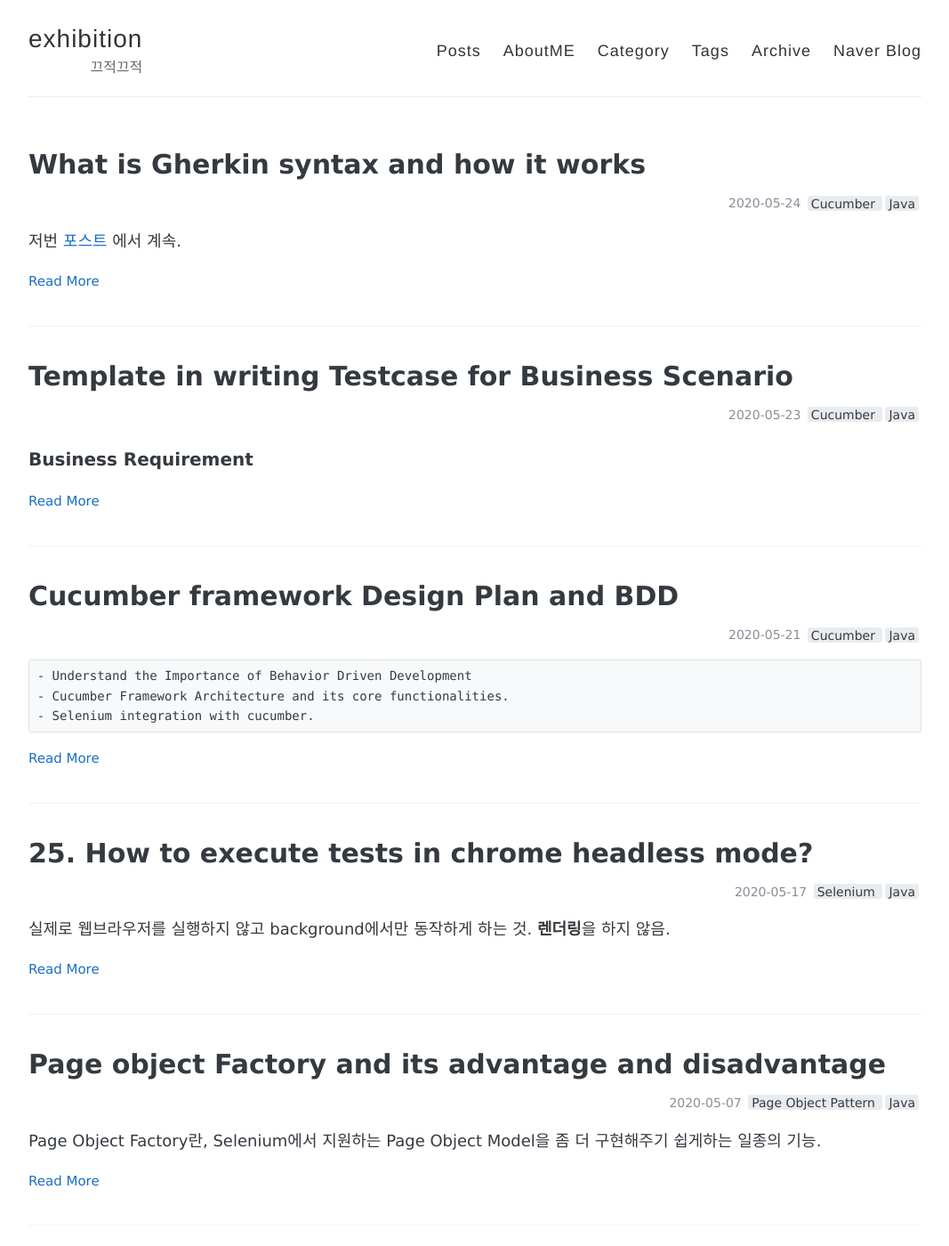
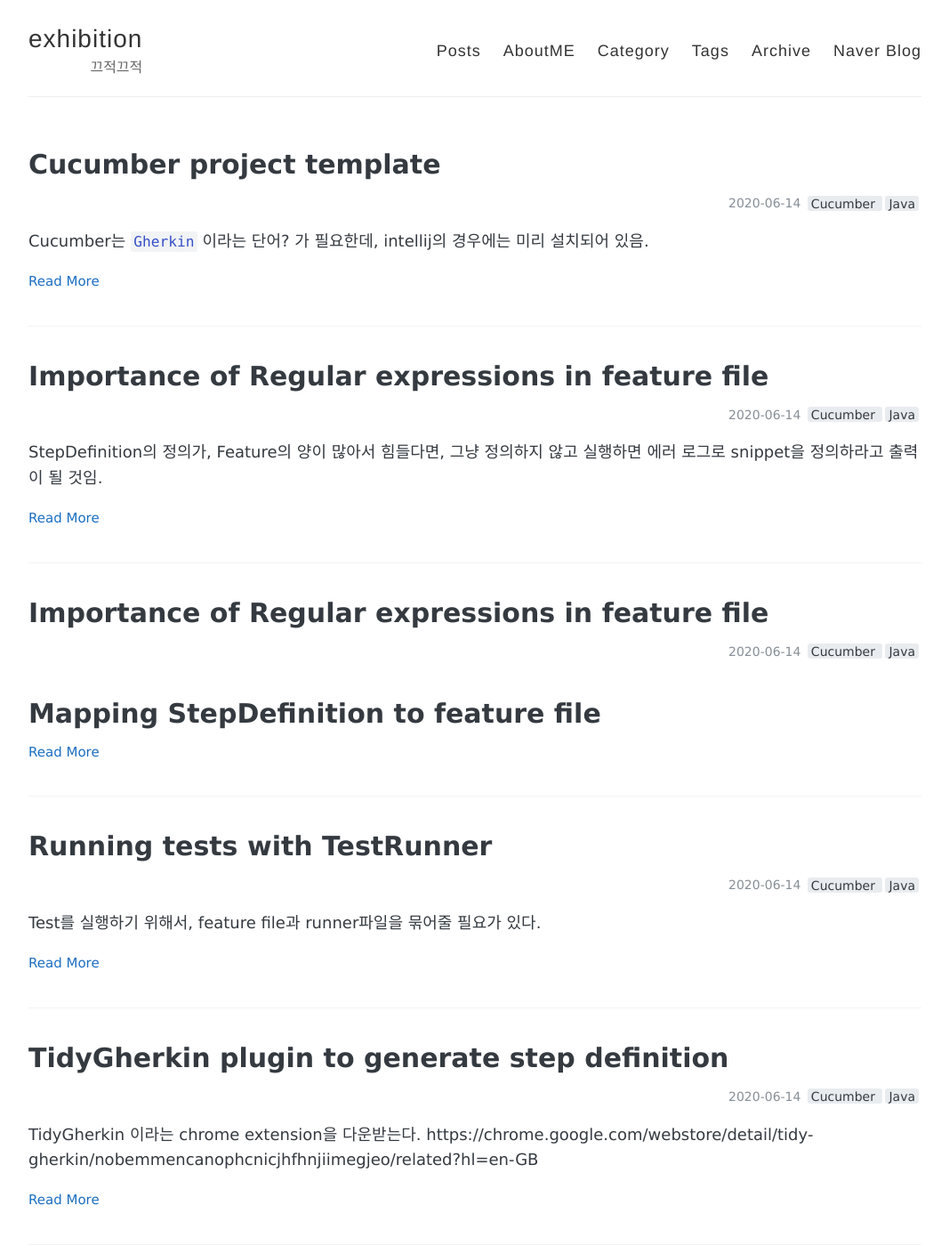
Before and after one commit to Yoodahun/Yoodahun.github.io, a Jekyll site: the page built from index.html, in a window 1280 px wide and 1400 px high. Shown: the whole window at 89% size, without its empty margins (106-1173 px from the left). Built offline with Jekyll 4.4.1, drawn with Linux system fonts in a browser that asks for light colours; the list of posts is cut into pages by our own code; some of the changed text lies outside the part shown.

Commit message:
2020-06-14 Posting

````diff
--- /dev/null
+++ b/_posts/Cucumber/2020-06-14-Cucumber project template.md
@@ -0,0 +1,47 @@
+---
+layout: post
+title: Cucumber project template
+image:
+categories: Cucumber
+tags:
+  - Cucumber
+  - Java
+---
+
+Cucumber는 `Gherkin` 이라는 단어? 가 필요한데,
+ intellij의 경우에는 미리 설치되어 있음.
+
+만약 eclipse를 사용한다면, marketplace에서 `Naturist` 를 다운받아야함.
+cucumber로 검색하면 나올지도…?
+
+- - - -
+Cucumber는 그냥 연습하고싶어도 main 메소드로는 실행할 수 없음.
+기본 skeleton 파일이 필요함.
+
+maven은 skeleton 파일을 제공해줌. maven으로 설치하게 되면 자동적으로 구성을 해줄 것임.
+
+cucumber는 quick start template을 maven을 통해 제공함.
+maven자체가 QuickStart 옵션을 제공함.
+architype에서 quickstart를 선택하여 maven을 생성함.
+
+- - - -
+`pom.xml` 에 필요한 라이브러리를 선언해줌.
+IntelliJ 의 경우 `cucumber-java` 가 기본으로 들어있지만, eclipse의 경우는 그렇지 않기 때문에 같이 선언해주어야함.
+
+```xml
+<dependency>
+  <groupId>org.testng</groupId>
+  <artifactId>testng</artifactId>
+  <version>7.0.0</version>
+  <scope>test</scope>
+</dependency>
+
+<dependency>
+  <groupId>io.cucumber</groupId>
+  <artifactId>cucumber-testng</artifactId>
+  <version>5.5.0</version>
+</dependency>
+
+```
+
+내 경우는 testng와 같이 조합할 예정이므로, junit을 지워주고 testng를 선언해주었다.
--- /dev/null
+++ b/_posts/Cucumber/2020-06-14-Importance of Regular expressions in feature file.md
@@ -0,0 +1,53 @@
+---
+layout: post
+title: Importance of Regular expressions in feature file
+image:
+categories: Cucumber
+tags:
+  - Cucumber
+  - Java
+---
+
+StepDefinition의 정의가, Feature의 양이 많아서 힘들다면, 그냥 정의하지 않고 실행하면 에러 로그로 snippet을 정의하라고 출력이 될 것임.
+
+거기서 복사해서 소스코드에 붙여넣고 구현해도 됨.
+
+이것은 framework가 알려주는 것.
+![](/assets/images/posts/Cucumber/Importance%20of%20Regular%20expressions%20in%20feature%20file/6DE1663B-64CD-4526-AC90-CB7129704B97.png)
+
+- - - -
+
+특정 데이터를 feature파일에서 사용한다고 했을 때.
+```gherkin
+Scenario: Home page default login
+  Given User is on NetBanking landing page
+  When User login into application with “John” and “4321”
+  Then Homepage is populated
+  And Cards are not displayed
+
+Scenario: Home page default login
+  Given User is on NetBanking landing page
+  When User login into application with "Jin" and "1234"
+  Then Homepage is populated
+  And Cards are displayed
+
+```
+
+비정상 케이스와 정상 케이스.
+
+그러나 이렇게 직접 내용에 써주었을때, 테스트케이스가 많아지면 많아질 수록 관리하기가 힘들어진다.
+특히 `when` 절 같은 경우에는,  사람 이름과 번호만 다를 뿐, 다른 구문은 같다.
+즉 파라미터만 다르고 나머지는 같다는 것.
+
+```java
+@When(“User login into application with {string} and {string}”)
+public void userLoginIntoApplicationWithAnd(String arg0, String arg1) {
+}
+
+```
+
+intellij는 자동으로 변수로 만들어준다. intellij에 의존하지 않고도, regular expression을 사용해서 더욱 더 가능성을 확장시킬 수 있다.
+
+
+이미 구현되어있는 시나리오는 중복해서 사용할수도 있다.
+`given`, `then`과 같이.
--- /dev/null
+++ b/_posts/Cucumber/2020-06-14-Mapping StepDefinition to feature file.md
@@ -0,0 +1,61 @@
+---
+layout: post
+title: Importance of Regular expressions in feature file
+image:
+categories: Cucumber
+tags:
+  - Cucumber
+  - Java
+---
+
+
+
+# Mapping StepDefinition to feature file
+
+Step Definition file을 만들어서 각 스텝을 정의해줄 필요가 있음.
+
+Test > java 밑에 stepDefinition이라는 패키지를 만들어서 관리해주면 좋다.
+
+```java
+@Given(“^User is on NetBanking landing page$”)
+public void user_is_on_netbanking_landing() {
+
+}
+```
+### 키워드에 대한 정의.
+
+메소드 이름은 보통 시나리오의 해당 키워드와 거의 비슷한 형식으로 작성하면 좋다.
+Annotation의 내용은 `^` 로 시작하여 `$` 로 마감해주어야한다.
+
+각 step에 대한 정의를 작성해준다. 해당 정의 annotation 에 매칭되는 메소드를 작성하고, 내부에 코드를 구현해준다.
+
+StepDefinition file matches with TagName and description
+- - - -
+
+```java
+public class stepDefinition {
+
+    @Given(“^User is on NetBanking landing page$”)
+    public void user_is_on_netbanking_landing() {
+
+    }
+
+
+    @When("^User login into application with username and passwod$")
+    public void userLoginIntoApplicationWithUsernameAndPasswod() {
+
+    }
+
+    @Then(“^Homepage is populated$”)
+    public void homepageIsPopulated() {
+
+    }
+
+    @And(“^Cards are displayed$”)
+    public void cardsAreDisplayed() {
+    }
+}
+
+```
+
+`Feature` 파일과 `Annotation` 의 내용과 매칭됨.
--- /dev/null
+++ b/_posts/Cucumber/2020-06-14-Running tests with TestRunner.md
@@ -0,0 +1,61 @@
+---
+layout: post
+title: Running tests with TestRunner
+image:
+categories: Cucumber
+tags:
+  - Cucumber
+  - Java
+---
+
+Test를 실행하기 위해서, feature file과 runner파일을 묶어줄 필요가 있다.
+
+Junit이라면 `@Runwith(Cucumber.class)` 과  `@CucumberOption(feature="{featureFilePath}", glue="{stepDefinition}"`
+TestNG라면 `@CucumberOption(feature="{featureFilePath}", glue="{stepDefinition}"` 만 선언해주면 된다.
+
+---
+
+#### Features
+#### features
+
+` @CucumberOptions(features = “src/test/java/features” , glue = “stepDefinition”  )`
+에서, `features` 옵션에서 디렉토리까지만 지정해주면, 해당 패키지 내부의 모든 feature 파일을 실행시킬 수 있다. 반대로 특정 feature파일만 실행시키고자 하면, feature파일의 `이름.feature` 까지 지정해주면 된다.
+
+`src/test/java/features/Login.feature`
+
+#### glue
+Step definition파일을 지정하는 파라미터. 패스 지정은 필요없으며, stepDefinition은 TestRunner의 패키지와 같은 레벨. 같은 부모 패키지를 가지고 있어야 한다.
+
+#### plugin
+
+Cucumber 실행에 필요한 외부 플러그인을 선언.
+
+#### Tags
+
+실행시키고 싶은 특정 태그들을 지정.
+
+```java
+@RunWith(Cucumber.class)
+@CucumberOptions(
+        plugin = {“pretty”, “HTML: target/cucumber”},
+        features = "src/test/java/features",
+        glue = "stepDefinitions"
+
+)
+```
+
+- - - -
+
+
+
+## AbstractTestNGCucumberTests
+
+TestNG에서 Cucumber를 이용한 테스트를 실행하고자 할 때에는, TestRunner에 `AbstractTestNGCucumberTest` 를 상속시켜줘야한다.
+
+```java
+@CucumberOptions(features = “src/test/java/features”,
+                 glue = “stepDefinition” )
+public class TestRunner extends AbstractTestNGCucumberTests {
+}
+
+```
--- /dev/null
+++ b/_posts/Cucumber/2020-06-14-TidyGherkin plugin to generate step definition.md
@@ -0,0 +1,16 @@
+---
+layout: post
+title: TidyGherkin plugin to generate step definition
+image:
+categories: Cucumber
+tags:
+  - Cucumber
+  - Java
+---
+
+TidyGherkin 이라는 chrome extension을 다운받는다.
+https://chrome.google.com/webstore/detail/tidy-gherkin/nobemmencanophcnicjhfhnjiimegjeo/related?hl=en-GB
+
+- - - -
+Feature file의 내용을 복붙하면, 간편하게 틀을 만들어준다.
+단 여기서 사용하는 테스트 프레임워크는 junit이다.
--- a/_posts/Selenium/2020-05-17-How to execute tests in chrome headless mode?.md
+++ b/_posts/Selenium/2020-05-17-How to execute tests in chrome headless mode?.md
@@ -1,6 +1,6 @@
 ---
 layout: post
-title: 25. How to execute tests in chrome headless mode?
+title: 24. How to execute tests in chrome headless mode?
 image:
 categories: Selenium
 tags:
````
Also changed, not shown: _posts/Selenium/2020-05-03-Registering Hub with nodes for execution..md (+1 -1 lines), assets/images/posts/Cucumber/Importance of Regular expressions in feature file/6DE1663B-64CD-4526-AC90-CB7129704B97.png (added).
